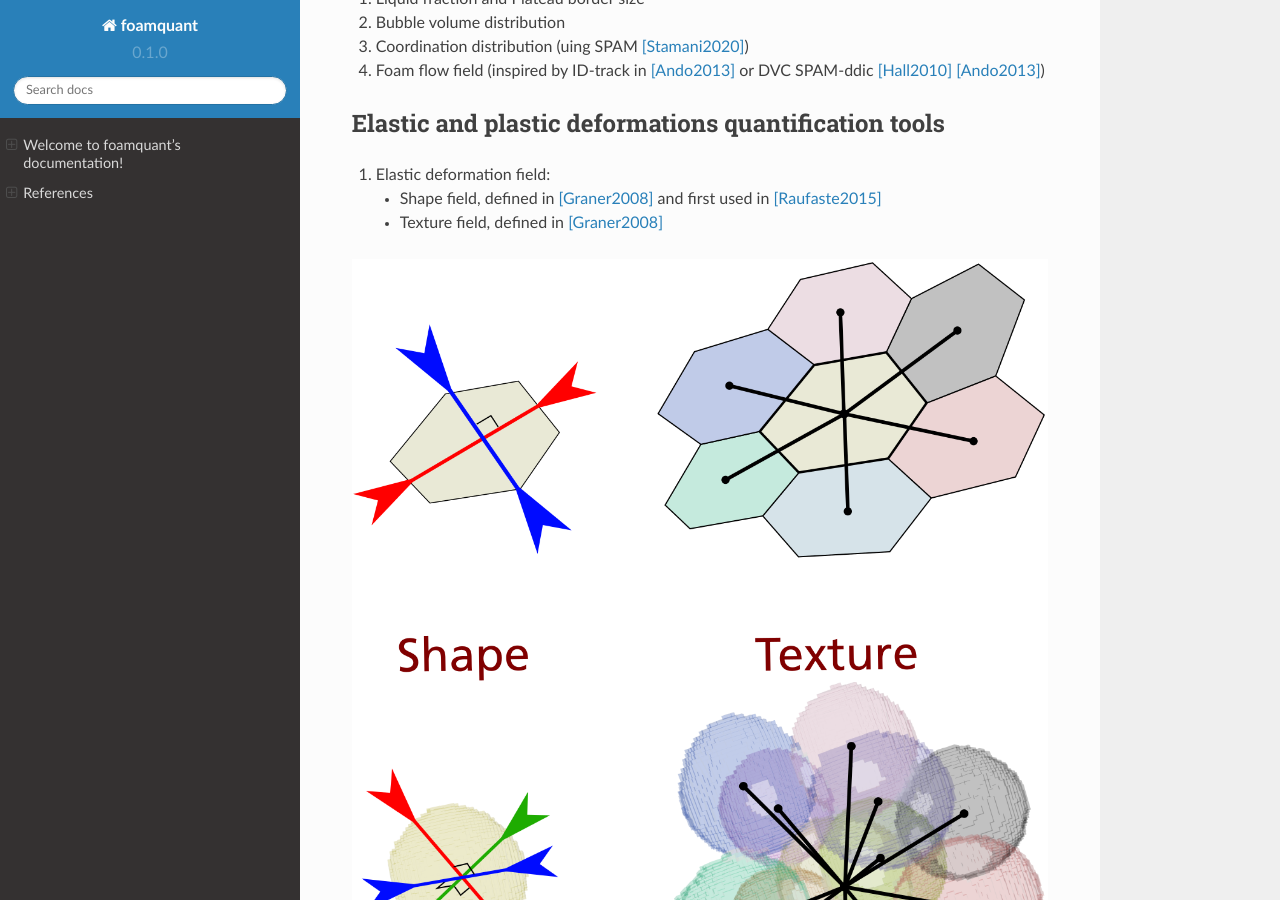
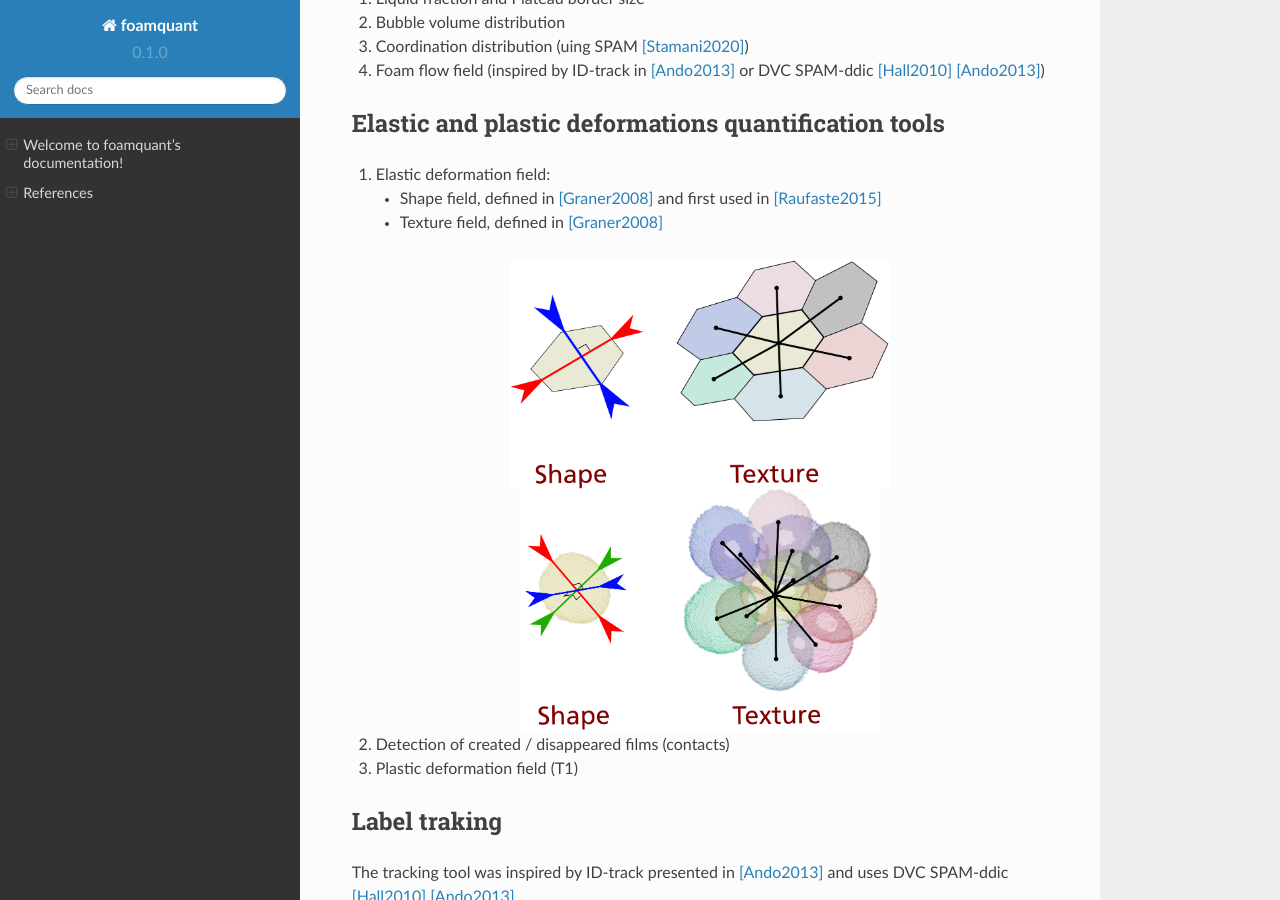
Before and after one commit to floschott/foamquant, a Sphinx documentation site: the page built from docs/source/index.rst, in a window 1280 px wide and 900 px high, scrolled down 517 px. Built offline with Sphinx 7.4.7 and the Read the Docs theme 2.0.0, drawn with Linux system fonts in a browser that asks for light colours.

Commit message:
Update index.rst

```diff
--- a/docs/source/index.rst
+++ b/docs/source/index.rst
@@ -30,9 +30,11 @@ Elastic and plastic deformations quantification tools
    - Texture field, defined in [Graner2008]_
 
 .. figure:: shape_texture_2d.PNG
+   :scale: 33%
    :align: center
 
 .. figure:: shape_texture_3d.PNG
+   :scale: 33%
    :align: center
 
    - Elastic internal strain field, defined in [Graner2008]_
```
